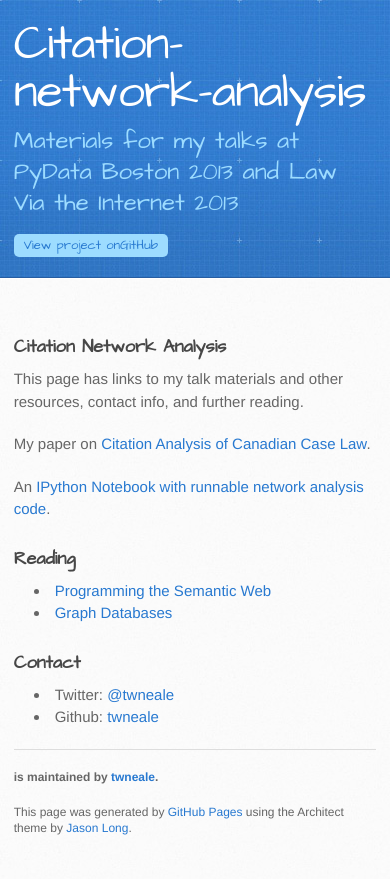
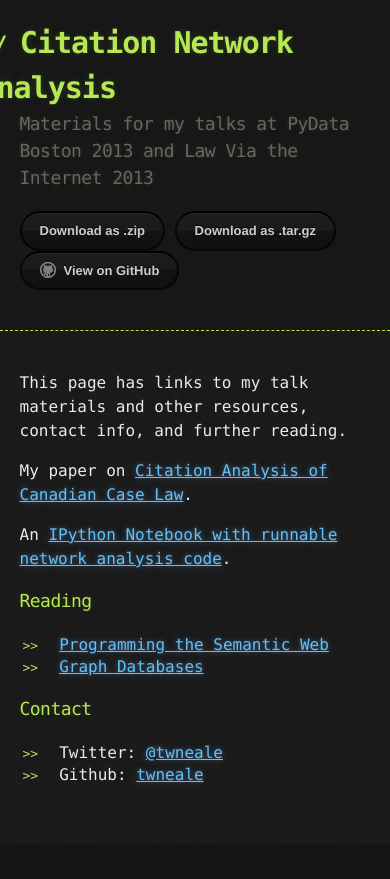
Before and after one commit to twneale/citation-network-analysis, a plain HTML site: page index.html in a window 390 px wide. After the commit the page ends 844 px from the top, so only its background shows below. Drawn offline with Linux system fonts and the light colour scheme.

Commit message:
Create gh-pages branch via GitHub

```diff
--- a/index.html
+++ b/index.html
@@ -3,35 +3,32 @@
   <head>
     <meta charset='utf-8'>
     <meta http-equiv="X-UA-Compatible" content="chrome=1">
-    <meta name="viewport" content="width=device-width, initial-scale=1, maximum-scale=1">
-    <link href='https://fonts.googleapis.com/css?family=Architects+Daughter' rel='stylesheet' type='text/css'>
+
     <link rel="stylesheet" type="text/css" href="stylesheets/stylesheet.css" media="screen" />
     <link rel="stylesheet" type="text/css" href="stylesheets/pygment_trac.css" media="screen" />
     <link rel="stylesheet" type="text/css" href="stylesheets/print.css" media="print" />
 
-    <!--[if lt IE 9]>
-    <script src="//html5shiv.googlecode.com/svn/trunk/html5.js"></script>
-    <![endif]-->
-
-    <title>Citation-network-analysis by twneale</title>
+    <title>Citation Network Analysis by twneale</title>
   </head>
 
   <body>
+
     <header>
-      <div class="inner">
-        <h1>Citation-network-analysis</h1>
+      <div class="container">
+        <h1>Citation Network Analysis</h1>
         <h2>Materials for my talks at PyData Boston 2013 and Law Via the Internet 2013 </h2>
-        <a href="https://github.com/twneale/citation-network-analysis" class="button"><small>View project on</small>GitHub</a>
+
+        <section id="downloads">
+          <a href="https://github.com/twneale/citation-network-analysis/zipball/master" class="btn">Download as .zip</a>
+          <a href="https://github.com/twneale/citation-network-analysis/tarball/master" class="btn">Download as .tar.gz</a>
+          <a href="https://github.com/twneale/citation-network-analysis" class="btn btn-github"><span class="icon"></span>View on GitHub</a>
+        </section>
       </div>
     </header>
 
-    <div id="content-wrapper">
-      <div class="inner clearfix">
-        <section id="main-content">
-          <h3>
-<a name="citation-network-analysis" class="anchor" href="#citation-network-analysis"><span class="octicon octicon-link"></span></a>Citation Network Analysis</h3>
-
-<p>This page has links to my talk materials and other resources, contact info, and further reading.</p>
+    <div class="container">
+      <section id="main_content">
+        <p>This page has links to my talk materials and other resources, contact info, and further reading.</p>
 
 <p>My paper on <a href="http://canlii.tabillo.com/sh.aspx/file/5d176c63-494d-4e2e-977e-65c59f8cede3">Citation Analysis of Canadian Case Law</a>.</p>
 
@@ -52,23 +49,7 @@
 <li>Github: <a href="http://github.com/twneale">twneale</a>
 </li>
 </ul>
-        </section>
-
-        <aside id="sidebar">
-          <a href="https://github.com/twneale/citation-network-analysis/zipball/master" class="button">
-            <small>Download</small>
-            .zip file
-          </a>
-          <a href="https://github.com/twneale/citation-network-analysis/tarball/master" class="button">
-            <small>Download</small>
-            .tar.gz file
-          </a>
-
-          <p class="repo-owner"><a href="https://github.com/twneale/citation-network-analysis"></a> is maintained by <a href="https://github.com/twneale">twneale</a>.</p>
-
-          <p>This page was generated by <a href="pages.github.com">GitHub Pages</a> using the Architect theme by <a href="https://twitter.com/jasonlong">Jason Long</a>.</p>
-        </aside>
-      </div>
+      </section>
     </div>
 
 
--- a/params.json
+++ b/params.json
@@ -1 +1 @@
-{"name":"Citation-network-analysis","tagline":"Materials for my talks at PyData Boston 2013 and Law Via the Internet 2013 ","body":"### Citation Network Analysis\r\n\r\nThis page has links to my talk materials and other resources, contact info, and further reading.\r\n\r\nMy paper on [Citation Analysis of Canadian Case Law](http://canlii.tabillo.com/sh.aspx/file/5d176c63-494d-4e2e-977e-65c59f8cede3).\r\n\r\nAn [IPython Notebook with runnable network analysis code](https://www.wakari.io/sharing/bundle/twneale/Citation%20Network%20Analysis).\r\n\r\n### Reading\r\n\r\n* [Programming the Semantic Web](http://www.amazon.com/Programming-Semantic-Web-Toby-Segaran/dp/0596153813)\r\n* [Graph Databases](http://graphdatabases.com/)\r\n\r\n### Contact\r\n\r\n* Twitter: [@twneale](http://twitter.com/twneale)\r\n* Github: [twneale](http://github.com/twneale)\r\n","google":"","note":"Don't delete this file! It's used internally to help with page regeneration."}
+{"name":"Citation Network Analysis","tagline":"Materials for my talks at PyData Boston 2013 and Law Via the Internet 2013 ","body":"This page has links to my talk materials and other resources, contact info, and further reading.\r\n\r\nMy paper on [Citation Analysis of Canadian Case Law](http://canlii.tabillo.com/sh.aspx/file/5d176c63-494d-4e2e-977e-65c59f8cede3).\r\n\r\nAn [IPython Notebook with runnable network analysis code](https://www.wakari.io/sharing/bundle/twneale/Citation%20Network%20Analysis).\r\n\r\n### Reading\r\n\r\n* [Programming the Semantic Web](http://www.amazon.com/Programming-Semantic-Web-Toby-Segaran/dp/0596153813)\r\n* [Graph Databases](http://graphdatabases.com/)\r\n\r\n### Contact\r\n\r\n* Twitter: [@twneale](http://twitter.com/twneale)\r\n* Github: [twneale](http://github.com/twneale)\r\n","google":"","note":"Don't delete this file! It's used internally to help with page regeneration."}
--- a/stylesheets/pygment_trac.css
+++ b/stylesheets/pygment_trac.css
@@ -1,4 +1,3 @@
-.highlight  { background: #ffffff; }
 .highlight .c { color: #999988; font-style: italic } /* Comment */
 .highlight .err { color: #a61717; background-color: #e3d2d2 } /* Error */
 .highlight .k { font-weight: bold } /* Keyword */
@@ -35,7 +34,7 @@
 .highlight .ne { color: #990000; font-weight: bold } /* Name.Exception */
 .highlight .nf { color: #990000; font-weight: bold } /* Name.Function */
 .highlight .nn { color: #555555 } /* Name.Namespace */
-.highlight .nt { color: #000080 } /* Name.Tag */
+.highlight .nt { color: #CBDFFF } /* Name.Tag */
 .highlight .nv { color: #008080 } /* Name.Variable */
 .highlight .ow { font-weight: bold } /* Operator.Word */
 .highlight .w { color: #bbbbbb } /* Text.Whitespace */
--- a/stylesheets/stylesheet.css
+++ b/stylesheets/stylesheet.css
@@ -1,479 +1,247 @@
-/* http://meyerweb.com/eric/tools/css/reset/
-   v2.0 | 20110126
-   License: none (public domain)
-*/
-html, body, div, span, applet, object, iframe,
-h1, h2, h3, h4, h5, h6, p, blockquote, pre,
-a, abbr, acronym, address, big, cite, code,
-del, dfn, em, img, ins, kbd, q, s, samp,
-small, strike, strong, sub, sup, tt, var,
-b, u, i, center,
-dl, dt, dd, ol, ul, li,
-fieldset, form, label, legend,
-table, caption, tbody, tfoot, thead, tr, th, td,
-article, aside, canvas, details, embed,
-figure, figcaption, footer, header, hgroup,
-menu, nav, output, ruby, section, summary,
-time, mark, audio, video {
-	margin: 0;
-	padding: 0;
-	border: 0;
-	font-size: 100%;
-	font: inherit;
-	vertical-align: baseline;
-}
-/* HTML5 display-role reset for older browsers */
-article, aside, details, figcaption, figure,
-footer, header, hgroup, menu, nav, section {
-	display: block;
-}
 body {
-	line-height: 1;
-}
-ol, ul {
-	list-style: none;
-}
-blockquote, q {
-	quotes: none;
-}
-blockquote:before, blockquote:after,
-q:before, q:after {
-	content: '';
-	content: none;
-}
-table {
-	border-collapse: collapse;
-	border-spacing: 0;
+  margin: 0;
+  padding: 0;
+  background: #151515 url("../images/bkg.png") 0 0;
+  color: #eaeaea;
+  font: 16px;
+  line-height: 1.5;
+  font-family: Monaco, "Bitstream Vera Sans Mono", "Lucida Console", Terminal, monospace;
 }
 
-/* LAYOUT STYLES */
-body {
-  font-size: 15px;
+/* General & 'Reset' Stuff */
+
+.container {
+  width: 90%;
+  max-width: 600px;
+  margin: 0 auto;
+}
+
+section {
+  display: block;
+  margin: 0 0 20px 0;
+}
+
+h1, h2, h3, h4, h5, h6 {
+  margin: 0 0 20px;
+}
+
+li {
+  line-height: 1.4 ;
+}
+
+/* Header, <header>
+   header   - container
+   h1       - project name
+   h2       - project description
+*/
+
+header {
+  background: rgba(0, 0, 0, 0.1);
+  width: 100%;
+  border-bottom: 1px dashed #b5e853;
+  padding: 20px 0;
+  margin: 0 0 40px 0;
+}
+
+header h1 {
+  font-size: 30px;
   line-height: 1.5;
-  background: #fafafa url(../images/body-bg.jpg) 0 0 repeat;
-  font-family: 'Helvetica Neue', Helvetica, Arial, serif;
-  font-weight: 400;
+  margin: 0 0 0 -40px;
+  font-weight: bold;
+  font-family: Monaco, "Bitstream Vera Sans Mono", "Lucida Console", Terminal, monospace;
+  color: #b5e853;
+  text-shadow: 0 1px 1px rgba(0, 0, 0, 0.1),
+               0 0 5px rgba(181, 232, 83, 0.1),
+               0 0 10px rgba(181, 232, 83, 0.1);
+  letter-spacing: -1px;
+  -webkit-font-smoothing: antialiased;
+}
+
+header h1:before {
+  content: "./ ";
+  font-size: 24px;
+}
+
+header h2 {
+  font-size: 18px;
+  font-weight: 300;
   color: #666;
 }
 
-a {
-  color: #2879d0;
-}
-a:hover {
-  color: #2268b2;
+#downloads .btn {
+  display: inline-block;
+  text-align: center;
+  margin: 0;
 }
 
-header {
-  padding-top: 40px;
-  padding-bottom: 40px;
-  font-family: 'Architects Daughter', 'Helvetica Neue', Helvetica, Arial, serif;
-  background: #2e7bcf url(../images/header-bg.jpg) 0 0 repeat-x;
-  border-bottom: solid 1px #275da1;
+/* Main Content
+*/
+
+#main_content {
+  width: 100%;
+  -webkit-font-smoothing: antialiased;
+}
+section img {
+  max-width: 100%
 }
 
-header h1 {
-  letter-spacing: -1px;
-  font-size: 72px;
-  color: #fff;
-  line-height: 1;
-  margin-bottom: 0.2em;
-  width: 540px;
+h1, h2, h3, h4, h5, h6 {
+  font-weight: normal;
+  font-family: Monaco, "Bitstream Vera Sans Mono", "Lucida Console", Terminal, monospace;
+  color: #b5e853;
+  letter-spacing: -0.03em;
+  text-shadow: 0 1px 1px rgba(0, 0, 0, 0.1),
+               0 0 5px rgba(181, 232, 83, 0.1),
+               0 0 10px rgba(181, 232, 83, 0.1);
 }
 
-header h2 {
-  font-size: 26px;
-  color: #9ddcff;
-  font-weight: normal;
-  line-height: 1.3;
-  width: 540px;
-  letter-spacing: 0;
+#main_content h1 {
+  font-size: 30px;
 }
 
-.inner {
-  position: relative;
-  width: 940px;
-  margin: 0 auto;
+#main_content h2 {
+  font-size: 24px;
 }
 
-#content-wrapper {
-  border-top: solid 1px #fff;
-  padding-top: 30px;
+#main_content h3 {
+  font-size: 18px;
 }
 
-#main-content {
-  width: 690px;
-  float: left;
+#main_content h4 {
+  font-size: 14px;
 }
 
-#main-content img {
-  max-width: 100%;
+#main_content h5 {
+  font-size: 12px;
+  text-transform: uppercase;
+  margin: 0 0 5px 0;
 }
 
-aside#sidebar {
-  width: 200px;
-  padding-left: 20px;
-  min-height: 504px;
-  float: right;
-  background: transparent url(../images/sidebar-bg.jpg) 0 0 no-repeat;
+#main_content h6 {
   font-size: 12px;
-  line-height: 1.3;
+  text-transform: uppercase;
+  color: #999;
+  margin: 0 0 5px 0;
 }
 
-aside#sidebar p.repo-owner,
-aside#sidebar p.repo-owner a {
+dt {
+  font-style: italic;
   font-weight: bold;
 }
 
-#downloads {
-  margin-bottom: 40px;
+ul li {
+  list-style: none;
 }
 
-a.button {
-  width: 134px;
-  height: 58px;
-  line-height: 1.2;
-  font-size: 23px;
-  color: #fff;
-  padding-left: 68px;
-  padding-top: 22px;
-  font-family: 'Architects Daughter', 'Helvetica Neue', Helvetica, Arial, serif;
-}
-a.button small {
-  display: block;
-  font-size: 11px;
-}
-header a.button {
-  position: absolute;
-  right: 0;
-  top: 0;
-  background: transparent url(../images/github-button.png) 0 0 no-repeat;
-}
-aside a.button {
-  width: 138px;
-  padding-left: 64px;
-  display: block;
-  background: transparent url(../images/download-button.png) 0 0 no-repeat;
-  margin-bottom: 20px;
-  font-size: 21px;
+ul li:before {
+  content: ">>";
+  font-family: Monaco, "Bitstream Vera Sans Mono", "Lucida Console", Terminal, monospace;
+  font-size: 13px;
+  color: #b5e853;
+  margin-left: -37px;
+  margin-right: 21px;
+  line-height: 16px;
 }
 
-code, pre {
-  font-family: Monaco, "Bitstream Vera Sans Mono", "Lucida Console", Terminal, monospace;
-  color: #222;
-  margin-bottom: 30px;
-  font-size: 13px;
-}
-
-code {
-  background-color: #f2f8fc;
-  border: solid 1px #dbe7f3;
-  padding: 0 3px;
+blockquote {
+  color: #aaa;
+  padding-left: 10px;
+  border-left: 1px dotted #666;
 }
 
 pre {
-  padding: 20px;
-  background: #fff;
-  text-shadow: none;
+  background: rgba(0, 0, 0, 0.9);
+  border: 1px solid rgba(255, 255, 255, 0.15);
+  padding: 10px;
+  font-size: 14px;
+  color: #b5e853;
+  border-radius: 2px;
+  -moz-border-radius: 2px;
+  -webkit-border-radius: 2px;
+  text-wrap: normal;
   overflow: auto;
-  border: solid 1px #f2f2f2;
-}
-pre code {
-  color: #2879d0;
-  background-color: #fff;
-  border: none;
-  padding: 0;
-}
-
-ul, ol, dl {
-  margin-bottom: 20px;
-}
-
-
-/* COMMON STYLES */
-
-hr {
-  height: 1px;
-  line-height: 1px;
-  margin-top: 1em;
-  padding-bottom: 1em;
-  border: none;
-  background: transparent url('../images/hr.png') 0 0 no-repeat;
+  overflow-y: hidden;
 }
 
 table {
   width: 100%;
-  border: 1px solid #ebebeb;
+  margin: 0 0 20px 0;
 }
 
 th {
-  font-weight: 500;
+  text-align: left;
+  border-bottom: 1px dashed #b5e853;
+  padding: 5px 10px;
 }
 
 td {
-  border: 1px solid #ebebeb;
-  text-align: center;
-  font-weight: 300;
+  padding: 5px 10px;
 }
 
-form {
-  background: #f2f2f2;
-  padding: 20px;
-
+hr {
+  height: 0;
+  border: 0;
+  border-bottom: 1px dashed #b5e853;
+  color: #b5e853;
 }
 
+/* Buttons
+*/
 
-/* GENERAL ELEMENT TYPE STYLES */
-
-#main-content h1 {
-  font-family: 'Architects Daughter', 'Helvetica Neue', Helvetica, Arial, serif;
-  font-size: 2.8em;
-  letter-spacing: -1px;
-  color: #474747;
+.btn {
+  display: inline-block;
+  background: -webkit-linear-gradient(top, rgba(40, 40, 40, 0.3), rgba(35, 35, 35, 0.3) 50%, rgba(10, 10, 10, 0.3) 50%, rgba(0, 0, 0, 0.3));
+  padding: 8px 18px;
+  border-radius: 50px;
+  border: 2px solid rgba(0, 0, 0, 0.7);
+  border-bottom: 2px solid rgba(0, 0, 0, 0.7);
+  border-top: 2px solid rgba(0, 0, 0, 1);
+  color: rgba(255, 255, 255, 0.8);
+  font-family: Helvetica, Arial, sans-serif;
+  font-weight: bold;
+  font-size: 13px;
+  text-decoration: none;
+  text-shadow: 0 -1px 0 rgba(0, 0, 0, 0.75);
+  box-shadow: inset 0 1px 0 rgba(255, 255, 255, 0.05);
 }
 
-#main-content h1:before {
-  content: "/";
-  color: #9ddcff;
-  padding-right: 0.3em;
-  margin-left: -0.9em;
+.btn:hover {
+  background: -webkit-linear-gradient(top, rgba(40, 40, 40, 0.6), rgba(35, 35, 35, 0.6) 50%, rgba(10, 10, 10, 0.8) 50%, rgba(0, 0, 0, 0.8));
 }
 
-#main-content h2 {
-  font-family: 'Architects Daughter', 'Helvetica Neue', Helvetica, Arial, serif;
-  font-size: 22px;
-  font-weight: bold;
-  margin-bottom: 8px;
-  color: #474747;
-}
-#main-content h2:before {
-  content: "//";
-  color: #9ddcff;
-  padding-right: 0.3em;
-  margin-left: -1.5em;
+.btn .icon {
+  display: inline-block;
+  width: 16px;
+  height: 16px;
+  margin: 1px 8px 0 0;
+  float: left;
 }
 
-#main-content h3 {
-  font-family: 'Architects Daughter', 'Helvetica Neue', Helvetica, Arial, serif;
-  font-size: 18px;
-  font-weight: bold;
-  margin-top: 24px;
-  margin-bottom: 8px;
-  color: #474747;
+.btn-github .icon {
+  opacity: 0.6;
+  background: url("../images/blacktocat.png") 0 0 no-repeat;
 }
 
-#main-content h3:before {
-  content: "///";
-  color: #9ddcff;
-  padding-right: 0.3em;
-  margin-left: -2em;
+/* Links
+   a, a:hover, a:visited
+*/
+
+a {
+  color: #63c0f5;
+  text-shadow: 0 0 5px rgba(104, 182, 255, 0.5);
 }
 
-#main-content h4 {
-  font-family: 'Architects Daughter', 'Helvetica Neue', Helvetica, Arial, serif;
-  font-size: 15px;
-  font-weight: bold;
-  color: #474747;
+/* Clearfix */
+
+.cf:before, .cf:after {
+  content:"";
+  display:table;
 }
 
-h4:before {
-  content: "////";
-  color: #9ddcff;
-  padding-right: 0.3em;
-  margin-left: -2.8em;
+.cf:after {
+  clear:both;
 }
 
-#main-content h5 {
-  font-family: 'Architects Daughter', 'Helvetica Neue', Helvetica, Arial, serif;
-  font-size: 14px;
-  color: #474747;
+.cf {
+  zoom:1;
 }
-h5:before {
-  content: "/////";
-  color: #9ddcff;
-  padding-right: 0.3em;
-  margin-left: -3.2em;
-}
-
-#main-content h6 {
-  font-family: 'Architects Daughter', 'Helvetica Neue', Helvetica, Arial, serif;
-  font-size: .8em;
-  color: #474747;
-}
-h6:before {
-  content: "//////";
-  color: #9ddcff;
-  padding-right: 0.3em;
-  margin-left: -3.7em;
-}
-
-p {
-  margin-bottom: 20px;
-}
-
-a {
-  text-decoration: none;
-}
-
-p a {
-  font-weight: 400;
-}
-
-blockquote {
-  font-size: 1.6em;
-  border-left: 10px solid #e9e9e9;
-  margin-bottom: 20px;
-  padding: 0 0 0 30px;
-}
-
-ul li {
-  list-style: disc inside;
-  padding-left: 20px;
-}
-
-ol li {
-  list-style: decimal inside;
-  padding-left: 3px;
-}
-
-dl dd {
-  font-style: italic;
-  font-weight: 100;
-}
-
-footer {
-  background: transparent url('../images/hr.png') 0 0 no-repeat;
-  margin-top: 40px;
-  padding-top: 20px;
-  padding-bottom: 30px;
-  font-size: 13px;
-  color: #aaa;
-}
-
-footer a {
-  color: #666;
-}
-footer a:hover {
-  color: #444;
-}
-
-/* MISC */
-.clearfix:after {
-  clear: both;
-  content: '.';
-  display: block;
-  visibility: hidden;
-  height: 0;
-}
-
-.clearfix {display: inline-block;}
-* html .clearfix {height: 1%;}
-.clearfix {display: block;}
-
-/* #Media Queries
-================================================== */
-
-/* Smaller than standard 960 (devices and browsers) */
-@media only screen and (max-width: 959px) {}
-
-/* Tablet Portrait size to standard 960 (devices and browsers) */
-@media only screen and (min-width: 768px) and (max-width: 959px) {
-  .inner {
-    width: 740px;
-  }
-  header h1, header h2 {
-    width: 340px;
-  }
-  header h1 {
-    font-size: 60px;
-  }
-  header h2 {
-    font-size: 30px;
-  }
-  #main-content {
-    width: 490px;
-  }
-  #main-content h1:before,
-  #main-content h2:before,
-  #main-content h3:before,
-  #main-content h4:before,
-  #main-content h5:before,
-  #main-content h6:before {
-    content: none;
-    padding-right: 0;
-    margin-left: 0;
-  }
-}
-
-/* All Mobile Sizes (devices and browser) */
-@media only screen and (max-width: 767px) {
-  .inner {
-    width: 93%;
-  }
-  header {
-    padding: 20px 0;
-  }
-  header .inner {
-    position: relative;
-  }
-  header h1, header h2 {
-    width: 100%;
-  }
-  header h1 {
-    font-size: 48px;
-  }
-  header h2 {
-    font-size: 24px;
-  }
-  header a.button {
-    background-image: none;
-    width: auto;
-    height: auto;
-    display: inline-block;
-    margin-top: 15px;
-    padding: 5px 10px;
-    position: relative;
-    text-align: center;
-    font-size: 13px;
-    line-height: 1;
-    background-color: #9ddcff;
-    color: #2879d0;
-    -moz-border-radius: 5px;
-    -webkit-border-radius: 5px;
-    border-radius: 5px;
-  }
-  header a.button small {
-    font-size: 13px;
-    display: inline;
-  }
-  #main-content,
-  aside#sidebar {
-    float: none;
-    width: 100% ! important;
-  }
-  aside#sidebar {
-    background-image: none;
-    margin-top: 20px;
-    border-top: solid 1px #ddd;
-    padding: 20px 0;
-    min-height: 0;
-  }
-  aside#sidebar a.button {
-    display: none;
-  }
-  #main-content h1:before,
-  #main-content h2:before,
-  #main-content h3:before,
-  #main-content h4:before,
-  #main-content h5:before,
-  #main-content h6:before {
-    content: none;
-    padding-right: 0;
-    margin-left: 0;
-  }
-}
-
-/* Mobile Landscape Size to Tablet Portrait (devices and browsers) */
-@media only screen and (min-width: 480px) and (max-width: 767px) {}
-
-/* Mobile Portrait Size to Mobile Landscape Size (devices and browsers) */
-@media only screen and (max-width: 479px) {}
```
Also changed, not shown: images/bkg.png (added), images/blacktocat.png (added).
